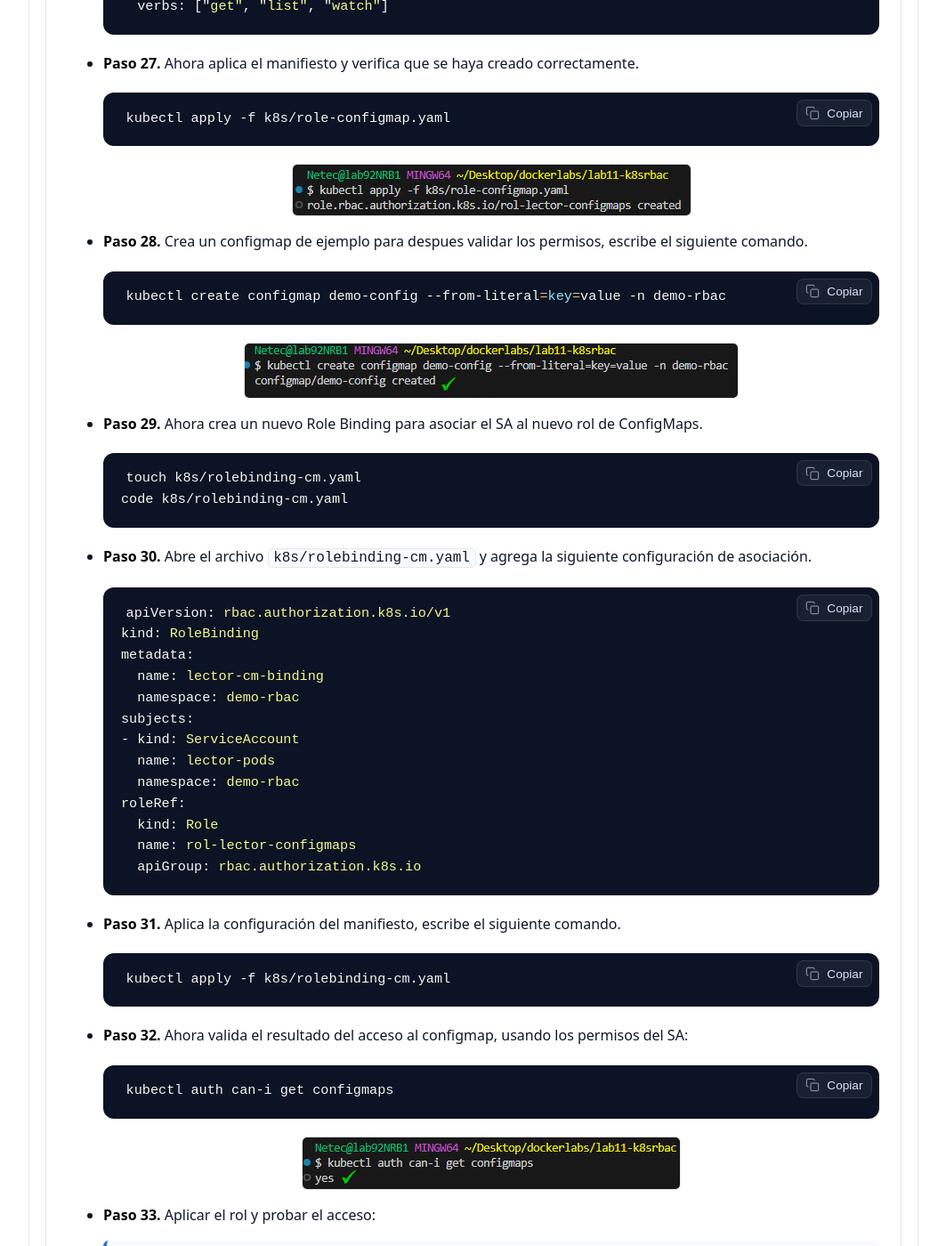
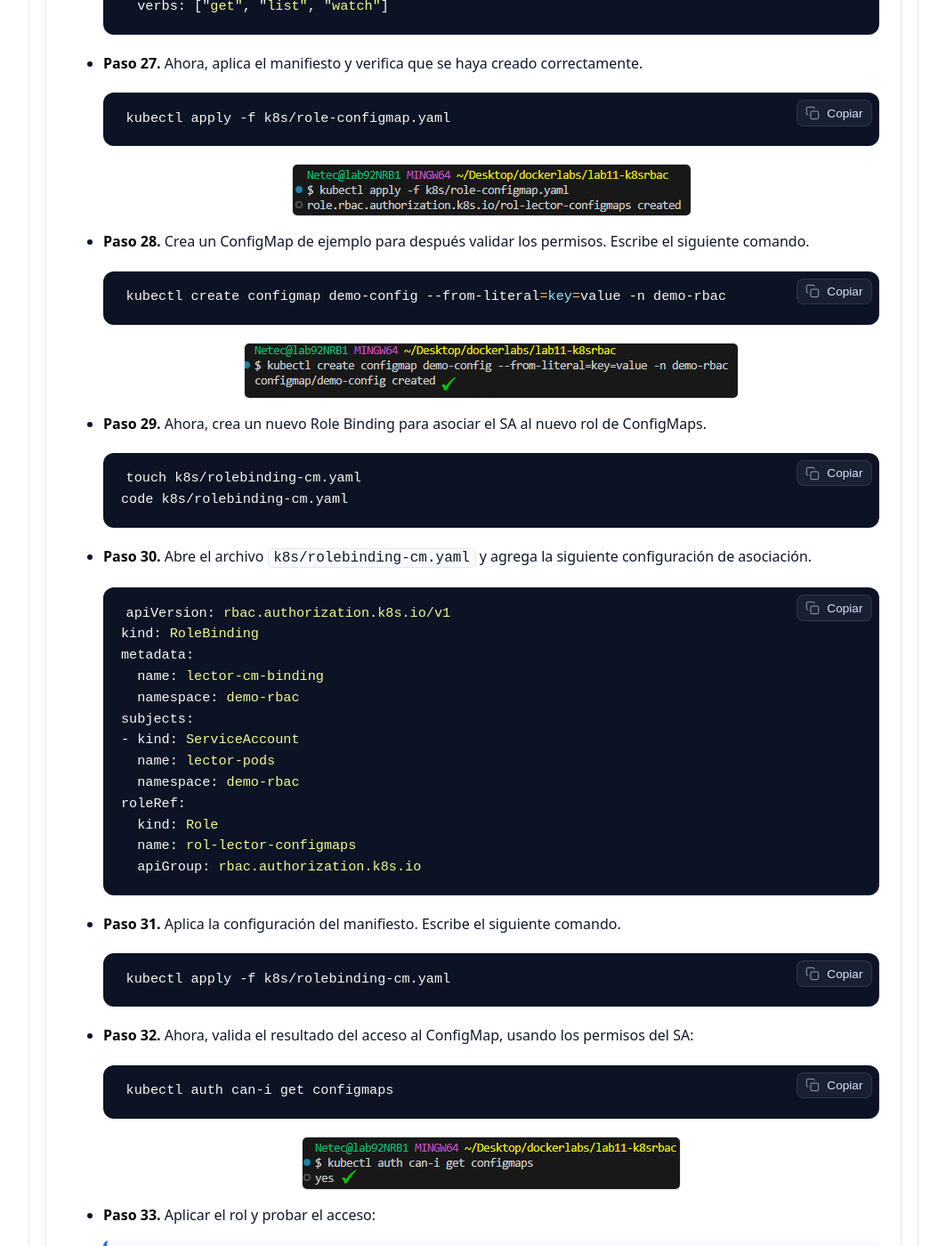
Before and after one commit to Netec-Mx/Custom_NETEC_DOCK_KUB_ESP, a Jekyll site: the page built from labs/capitulo11/lab11.md, in a window 1280 px wide and 1400 px high, scrolled down 10858 px. Shown: the whole window at 89% size, without its empty margins (108-1171 px from the left). Built offline with Jekyll 4.4.1, drawn with Linux system fonts in a browser that asks for light colours; some of the changed text lies outside the part shown.

Commit message:
Update lab11.md

````diff
--- a/labs/capitulo11/lab11.md
+++ b/labs/capitulo11/lab11.md
@@ -1,6 +1,6 @@
 ---
 layout: lab
-title: "Práctica 11: Creación de roles, usuarios y permisos con RBAC"
+title: "Práctica 11. Creación de roles, usuarios y permisos con RBAC"
 permalink: /capitulo11/lab11/
 images_base: /labs/capitulo11/img
 duration: "60 minutos"
@@ -47,7 +47,7 @@ next: /capitulo12/lab12/
 
 ---
 
-### Tarea 1: Crear estructura del proyecto
+### Tarea 1. Crear estructura del proyecto
 
 Organizarás los manifiestos YAML de RBAC en una carpeta dedicada.
 
@@ -130,7 +130,7 @@ Organizarás los manifiestos YAML de RBAC en una carpeta dedicada.
 
 ---
 
-### Tarea 2: Crear Namespace y ServiceAccount
+### Tarea 2. Crear Namespace y ServiceAccount
 
 Definirás un nuevo Namespace y un ServiceAccount para aislar recursos y usuarios.
 
@@ -154,7 +154,7 @@ Definirás un nuevo Namespace y un ServiceAccount para aislar recursos y usuario
     name: demo-rbac
   ```
 
-- **Paso 13.** Ahora aplica el manifiesto y verifica que se haya creado correctamente.
+- **Paso 13.** Ahora, aplica el manifiesto y verifica que se haya creado correctamente.
 
   ```bash
   kubectl apply -f k8s/namespace.yaml
@@ -163,9 +163,9 @@ Definirás un nuevo Namespace y un ServiceAccount para aislar recursos y usuario
 
   ![micint]({{ page.images_base | relative_url }}/6.png)
 
-- **Paso 14.** Ahora agrega el siguiente contenido al archivo `k8s/serviceaccount.yaml`:
+- **Paso 14.** Ahora, agrega el siguiente contenido al archivo `k8s/serviceaccount.yaml`:
 
-  > **NOTA:** El ServiceAccount será la **`identidad`** dentro del Namespace que usaremos para restringir permisos.
+  > **Nota.** El ServiceAccount será la **`identidad`** dentro del Namespace que usaremos para restringir permisos.
   {: .lab-note .info .compact}
 
   ```yaml
@@ -176,7 +176,7 @@ Definirás un nuevo Namespace y un ServiceAccount para aislar recursos y usuario
     namespace: demo-rbac
   ```
 
-- **Paso 15.** Ahora aplica el manifiesto y verifica que se haya creado correctamente.
+- **Paso 15.** Ahora, aplica el manifiesto y verifica que se haya creado correctamente.
 
   ```bash
   kubectl apply -f k8s/serviceaccount.yaml
@@ -191,7 +191,7 @@ Definirás un nuevo Namespace y un ServiceAccount para aislar recursos y usuario
 
 ---
 
-### Tarea 3: Definir Role con permisos limitados
+### Tarea 3. Definir Role con permisos limitados
 
 Crearás un Role que solo permita **listar y obtener Pods** dentro del Namespace.
 
@@ -199,7 +199,7 @@ Crearás un Role que solo permita **listar y obtener Pods** dentro del Namespace
 
 - **Paso 16.** Abre el archivo `k8s/role.yaml` y agrega la siguiente configuración para el rol:
 
-  > **NOTA:** El Role define **qué acciones (verbs)** se permiten sobre **qué recursos** en un Namespace específico.
+  > **Nota.** El Role define **qué acciones (verbs)** se permiten sobre **qué recursos** en un Namespace específico.
   {: .lab-note .info .compact}
 
   ```yaml
@@ -214,7 +214,7 @@ Crearás un Role que solo permita **listar y obtener Pods** dentro del Namespace
     verbs: ["get", "list", "watch"]
   ```
 
-- **Paso 17.** Ahora aplica el manifiesto y verifica que se haya creado correctamente.
+- **Paso 17.** Ahora, aplica el manifiesto y verifica que se haya creado correctamente.
 
   ```bash
   kubectl apply -f k8s/role.yaml
@@ -264,7 +264,7 @@ Vincularás el **Role** con el **ServiceAccount** para que tenga los permisos de
     apiGroup: rbac.authorization.k8s.io
   ```
 
-- **Paso 20.** Ahora aplica el manifiesto y verifica que se haya creado correctamente.
+- **Paso 20.** Ahora, aplica el manifiesto y verifica que se haya creado correctamente.
 
   ```bash
   kubectl apply -f k8s/rolebinding.yaml
@@ -287,7 +287,7 @@ Vincularás el **Role** con el **ServiceAccount** para que tenga los permisos de
 
 ---
 
-### Tarea 5: Probar acceso con el ServiceAccount
+### Tarea 5. Probar acceso con el ServiceAccount
 
 Validarás que el ServiceAccount puede **listar Pods**, pero no puede crear ni eliminar.
 
@@ -326,7 +326,7 @@ Validarás que el ServiceAccount puede **listar Pods**, pero no puede crear ni e
 
 - **Paso 24.** Primero comprobamos los permisos **teoricamente**.
 
-  > **NOTA:** El **API server** evalúa la acción como si fueras el SA. Esperado: **list** = `yes`, **create** = `no`.
+  > **Nota.** El **API server** evalúa la acción como si fueras el SA. Esperado: **list** = `yes`, **create** = `no`.
   {: .lab-note .info .compact}
 
   ```bash
@@ -336,7 +336,7 @@ Validarás que el ServiceAccount puede **listar Pods**, pero no puede crear ni e
 
   ![micint]({{ page.images_base | relative_url }}/13.png)
 
-- **Paso 25.** Ahora prueba la lista (OK) y creación (Forbidden) con impersonación:
+- **Paso 25.** Ahora, prueba la lista (OK) y creación (Forbidden) con impersonación:
 
   - Debe Listar
 
@@ -358,13 +358,13 @@ Validarás que el ServiceAccount puede **listar Pods**, pero no puede crear ni e
 
 ---
 
-### Tarea 6: Role extra para ConfigMaps
+### Tarea 6. Role extra para ConfigMaps
 
 Configurarás un Role que permita **listar y obtener ConfigMaps**.
 
 #### Tarea 6.1
 
-- **Paso 26.** Ahora abre el archivo `k8s/role-configmap.yaml` y agrega la siguiente configuración para el rol:
+- **Paso 26.** Ahora, abre el archivo `k8s/role-configmap.yaml` y agrega la siguiente configuración para el rol:
 
   ```yaml
   apiVersion: rbac.authorization.k8s.io/v1
@@ -378,7 +378,7 @@ Configurarás un Role que permita **listar y obtener ConfigMaps**.
     verbs: ["get", "list", "watch"]
   ```
 
-- **Paso 27.** Ahora aplica el manifiesto y verifica que se haya creado correctamente.
+- **Paso 27.** Ahora, aplica el manifiesto y verifica que se haya creado correctamente.
 
   ```bash
   kubectl apply -f k8s/role-configmap.yaml
@@ -386,7 +386,7 @@ Configurarás un Role que permita **listar y obtener ConfigMaps**.
 
   ![micint]({{ page.images_base | relative_url }}/15.png)
 
-- **Paso 28.** Crea un configmap de ejemplo para despues validar los permisos, escribe el siguiente comando.
+- **Paso 28.** Crea un ConfigMap de ejemplo para después validar los permisos. Escribe el siguiente comando.
 
   ```bash
   kubectl create configmap demo-config --from-literal=key=value -n demo-rbac
@@ -394,7 +394,7 @@ Configurarás un Role que permita **listar y obtener ConfigMaps**.
 
   ![micint]({{ page.images_base | relative_url }}/31.png)
 
-- **Paso 29.** Ahora crea un nuevo Role Binding para asociar el SA al nuevo rol de ConfigMaps.
+- **Paso 29.** Ahora, crea un nuevo Role Binding para asociar el SA al nuevo rol de ConfigMaps.
 
   ```bash
   touch k8s/rolebinding-cm.yaml
@@ -419,13 +419,13 @@ Configurarás un Role que permita **listar y obtener ConfigMaps**.
     apiGroup: rbac.authorization.k8s.io
   ```
 
-- **Paso 31.** Aplica la configuración del manifiesto, escribe el siguiente comando.
+- **Paso 31.** Aplica la configuración del manifiesto. Escribe el siguiente comando.
 
   ```bash
   kubectl apply -f k8s/rolebinding-cm.yaml
   ```
 
-- **Paso 32.** Ahora valida el resultado del acceso al configmap, usando los permisos del SA:
+- **Paso 32.** Ahora, valida el resultado del acceso al ConfigMap, usando los permisos del SA:
 
   ```bash
   kubectl auth can-i get configmaps
@@ -435,12 +435,12 @@ Configurarás un Role que permita **listar y obtener ConfigMaps**.
 
 - **Paso 33.** Aplicar el rol y probar el acceso:
 
-  > **NOTA:** Controlar acceso a ConfigMaps es útil cuando un equipo solo debe **leer configuraciones** sin modificarlas.
+  > **Nota.** Controlar acceso a ConfigMaps es útil cuando un equipo solo debe **leer configuraciones** sin modificarlas.
   {: .lab-note .info .compact}
 
 
   ```bash
-  kubectl --as=system:serviceaccount:demo-rbac:lector-pods -n demo-rbac get configmaps
+  kubectl --as=system:serviceaccount:demo-rbac:lector-pods -n demo-rbac get ConfigMaps
   ```
 
   ![micint]({{ page.images_base | relative_url }}/17.png)
@@ -451,7 +451,7 @@ Configurarás un Role que permita **listar y obtener ConfigMaps**.
 
 ---
 
-### Tarea 7: Role extra para Deployments
+### Tarea 7. Role extra para Deployments
 
 Crearás un Role que permita **listar y escalar Deployments**.
 
@@ -471,7 +471,7 @@ Crearás un Role que permita **listar y escalar Deployments**.
     verbs: ["get", "list", "update", "patch"]
   ```
 
-- **Paso 35.** Aplica la configuración del manifiesto, escribe el siguiente comando.
+- **Paso 35.** Aplica la configuración del manifiesto. Escribe el siguiente comando.
 
   ```bash
   kubectl apply -f k8s/role-deployment.yaml
@@ -479,7 +479,7 @@ Crearás un Role que permita **listar y escalar Deployments**.
 
   ![micint]({{ page.images_base | relative_url }}/18.png)
 
-- **Paso 36.** Ahora crea un nuevo Role Binding para asociar el SA al nuevo rol de Deployments.
+- **Paso 36.** Ahora, crea un nuevo Role Binding para asociar el SA al nuevo rol de Deployments.
 
   ```bash
   touch k8s/rolebinding-deploy.yaml
@@ -504,7 +504,7 @@ Crearás un Role que permita **listar y escalar Deployments**.
     apiGroup: rbac.authorization.k8s.io
   ```
 
-- **Paso 38.** Aplica la configuración del manifiesto, escribe el siguiente comando.
+- **Paso 38.** Aplica la configuración del manifiesto. Escribe el siguiente comando.
 
   ```bash
   kubectl apply -f k8s/rolebinding-deploy.yaml
@@ -512,7 +512,7 @@ Crearás un Role que permita **listar y escalar Deployments**.
 
   ![micint]({{ page.images_base | relative_url }}/19.png)
 
-- **Paso 39.** Ahora haz la prueba, crea el siguiente deployment para revisar si tienes permiso o no:
+- **Paso 39.** Ahora, haz la prueba, crea el siguiente deployment para revisar si tienes permiso o no:
 
   ```bash
   kubectl create deployment nginx-deploy --image=nginx -n demo-rbac
@@ -520,9 +520,9 @@ Crearás un Role que permita **listar y escalar Deployments**.
 
   ![micint]({{ page.images_base | relative_url }}/20.png)
 
-- **Paso 40.** Valida teoricamente que si pueda escalar los pods, escribe el siguiente comando.
+- **Paso 40.** Valida teóricamente que si pueda escalar los pods. Escribe el siguiente comando.
 
-  > **NOTA:** El resultado es correcto porque estás comprobando **update** y **kubectl scale** hace una solicitud `PATCH` al subrecurso deployments/scale.
+  > **Nota.** El resultado es correcto porque estás comprobando **update** y **kubectl scale** hace una solicitud `PATCH` al subrecurso deployments/scale.
   {: .lab-note .info .compact}
 
   ```bash
@@ -531,9 +531,9 @@ Crearás un Role que permita **listar y escalar Deployments**.
 
   ![micint]({{ page.images_base | relative_url }}/21.png)
 
-- **Paso 41.** Ahora verifica que realmente **no** podras escalar el deployment.
+- **Paso 41.** Ahora, verifica que realmente **no** podras escalar el deployment.
 
-  > **NOTA:** Tu Role permite operar sobre el recurso `deployments`, pero **`kubectl scale`** usa el **subrecurso** `deployments/scale` y eso no está permitido.
+  > **Nota.** Tu Role permite operar sobre el recurso `deployments`, pero **`kubectl scale`** usa el **subrecurso** `deployments/scale` y eso no está permitido.
   {: .lab-note .info .compact}
 
   ```bash
@@ -548,7 +548,7 @@ Crearás un Role que permita **listar y escalar Deployments**.
 
 ---
 
-### Tarea 8: ClusterRole de solo lectura global
+### Tarea 8. ClusterRole de solo lectura global
 
 Probarás un **ClusterRole** con permisos de solo lectura para todos los Namespaces.
 
@@ -575,7 +575,7 @@ Probarás un **ClusterRole** con permisos de solo lectura para todos los Namespa
 
   ![micint]({{ page.images_base | relative_url }}/23.png)
 
-- **Paso 44.** Ahora crea el Cluster Role Binding directamente en kubernetes, escribe el siguiente comando
+- **Paso 44.** Ahora, crea el Cluster Role Binding directamente en kubernetes. Escribe el siguiente comando.
 
   ```bash
   kubectl create clusterrolebinding lector-global --clusterrole=cluster-lector --serviceaccount=demo-rbac:lector-pods
@@ -591,9 +591,9 @@ Probarás un **ClusterRole** con permisos de solo lectura para todos los Namespa
 
   ![micint]({{ page.images_base | relative_url }}/25.png)
 
-- **Paso 46.** Ahora valida que correctamente puedas ver **TODOS** los pods de todo el cluster.
+- **Paso 46.** Ahora, valida que correctamente puedas ver **TODOS** los pods de todo el cluster.
 
-  > **NOTA:** El ClusterRole amplía permisos a nivel de todo el clúster.
+  > **Nota.** El ClusterRole amplía permisos a nivel de todo el clúster.
   {: .lab-note .info .compact}
 
   ```bash
@@ -624,7 +624,7 @@ Eliminarás objetos globales y el namespace con todo su contenido, además de ar
 
   ![micint]({{ page.images_base | relative_url }}/27.png)
 
-- **Paso 48.** Primero elimina los objetos **Globales**
+- **Paso 48.** Primero, elimina los objetos **Globales**
 
   ```bash
   kubectl delete clusterrolebinding lector-global --ignore-not-found
@@ -633,9 +633,9 @@ Eliminarás objetos globales y el namespace con todo su contenido, además de ar
 
   ![micint]({{ page.images_base | relative_url }}/28.png)
 
-- **Paso 49.** Ahora elimina el namespace (borra SA, Roles, Bindings, Pods, entre otros objetos)
+- **Paso 49.** Ahora, elimina el namespace (borra SA, Roles, Bindings, Pods, entre otros objetos).
 
-  > **NOTA:** Puede tardar unos segundos en borrar.
+  > **Nota.** Puede tardar unos segundos en borrar.
   {: .lab-note .info .compact}
 
   ```bash
````
Also changed, not shown: other parts of labs/capitulo11/lab11.md (+23 -23 lines).
